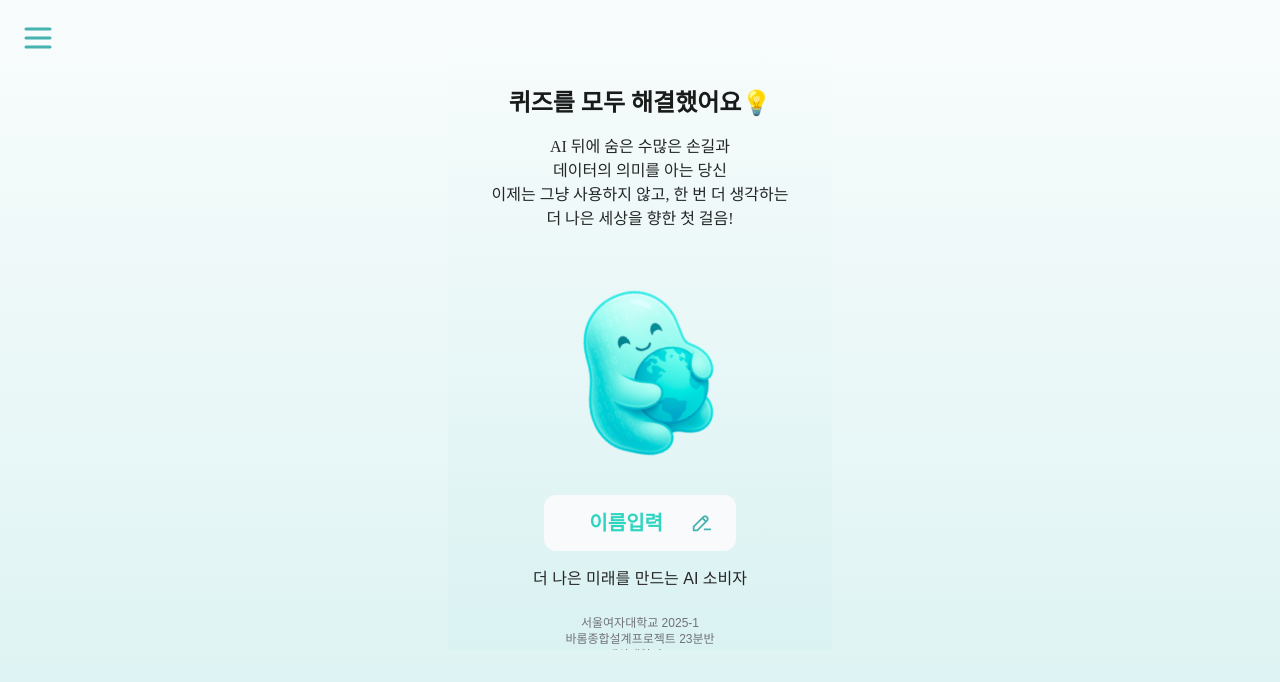
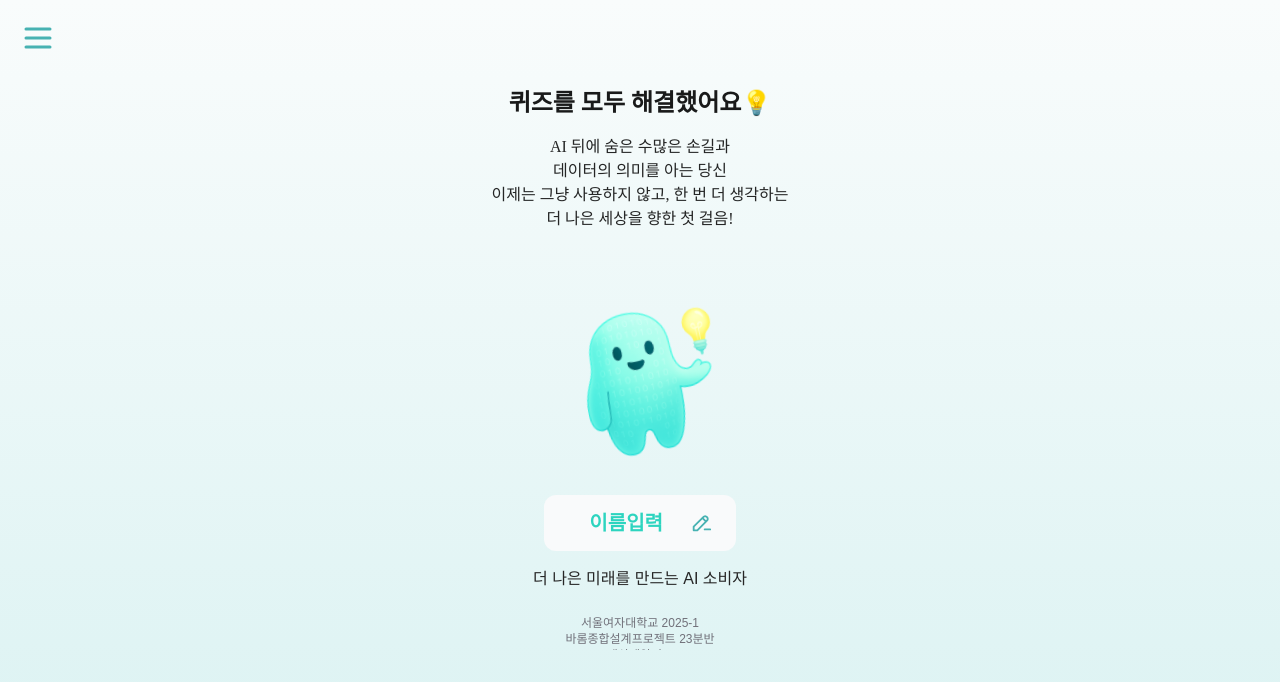
Before and after one commit to telltheworld-web/Front, a React (Vite) app: page /certificate in a window 1280 px wide. Shown: the top 682 px of the page. Built offline with nearby package versions, Linux system fonts and the light colour scheme; a web font is replaced by a local one.

Commit message:
배경 문제

```diff
--- a/src/pages/Certificate.jsx
+++ b/src/pages/Certificate.jsx
@@ -15,7 +15,7 @@
   width: clamp(20rem, 90vw, 24rem);
   height: clamp(540px, 90vh, 650px);
   position: relative;
-  background: linear-gradient(180deg, #F9FCFC 0%, #DAF2F2 100%);
+
   overflow: hidden;
   margin: 0 auto;
   display: flex;
--- a/src/pages/TeamIntro.jsx
+++ b/src/pages/TeamIntro.jsx
@@ -7,7 +7,7 @@
   width: 90vw;
   margin: 0 auto;
   padding: clamp(16px, 5vw, 24px) clamp(16px, 5vw, 24px) clamp(48px, 10vw, 80px);
-  background: linear-gradient(180deg, #F9FCFC 0%, #DAF2F2 100%);
+
   min-height: 100vh;
   box-sizing: border-box;
 
```
Also changed, not shown: public/images/certificate.svg.
